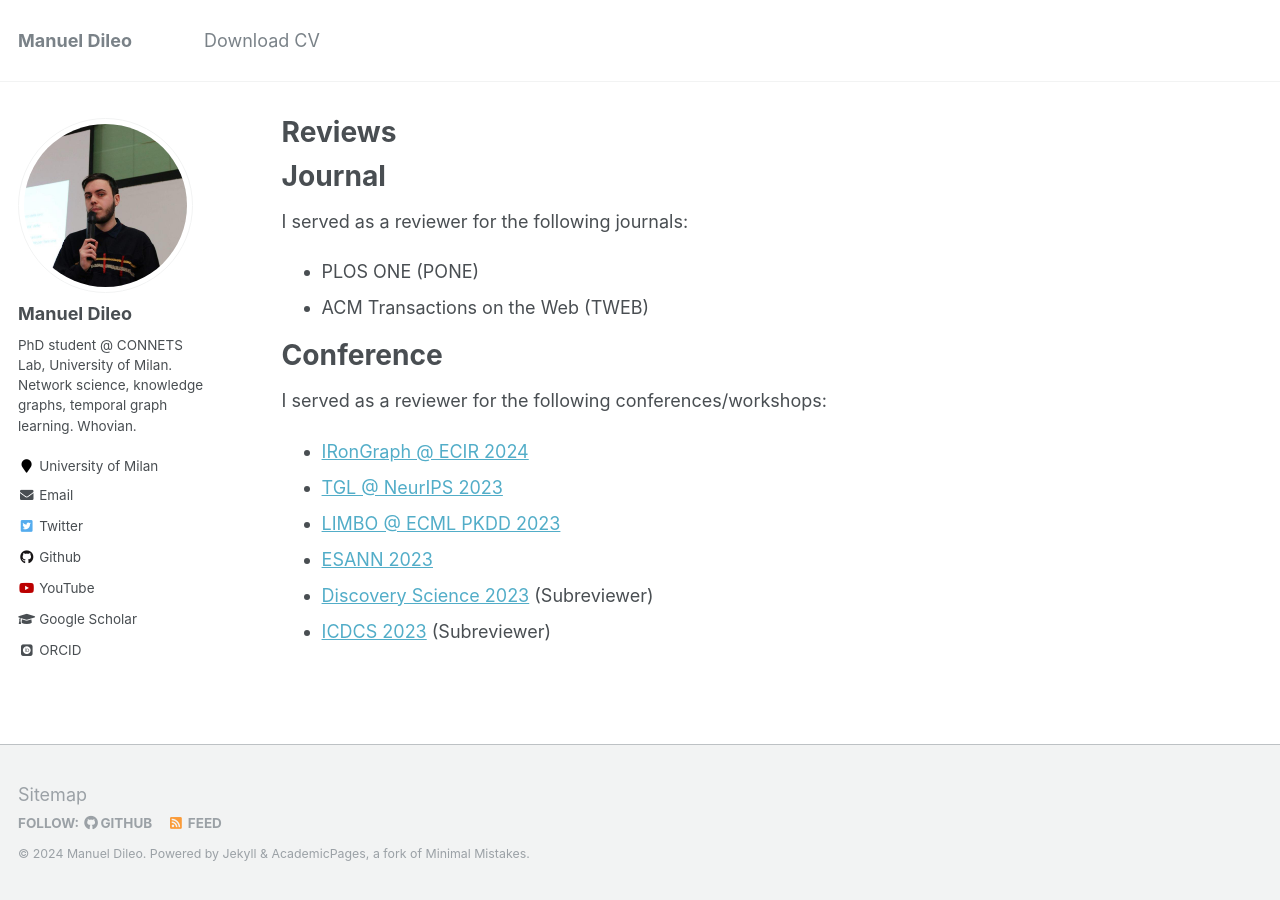
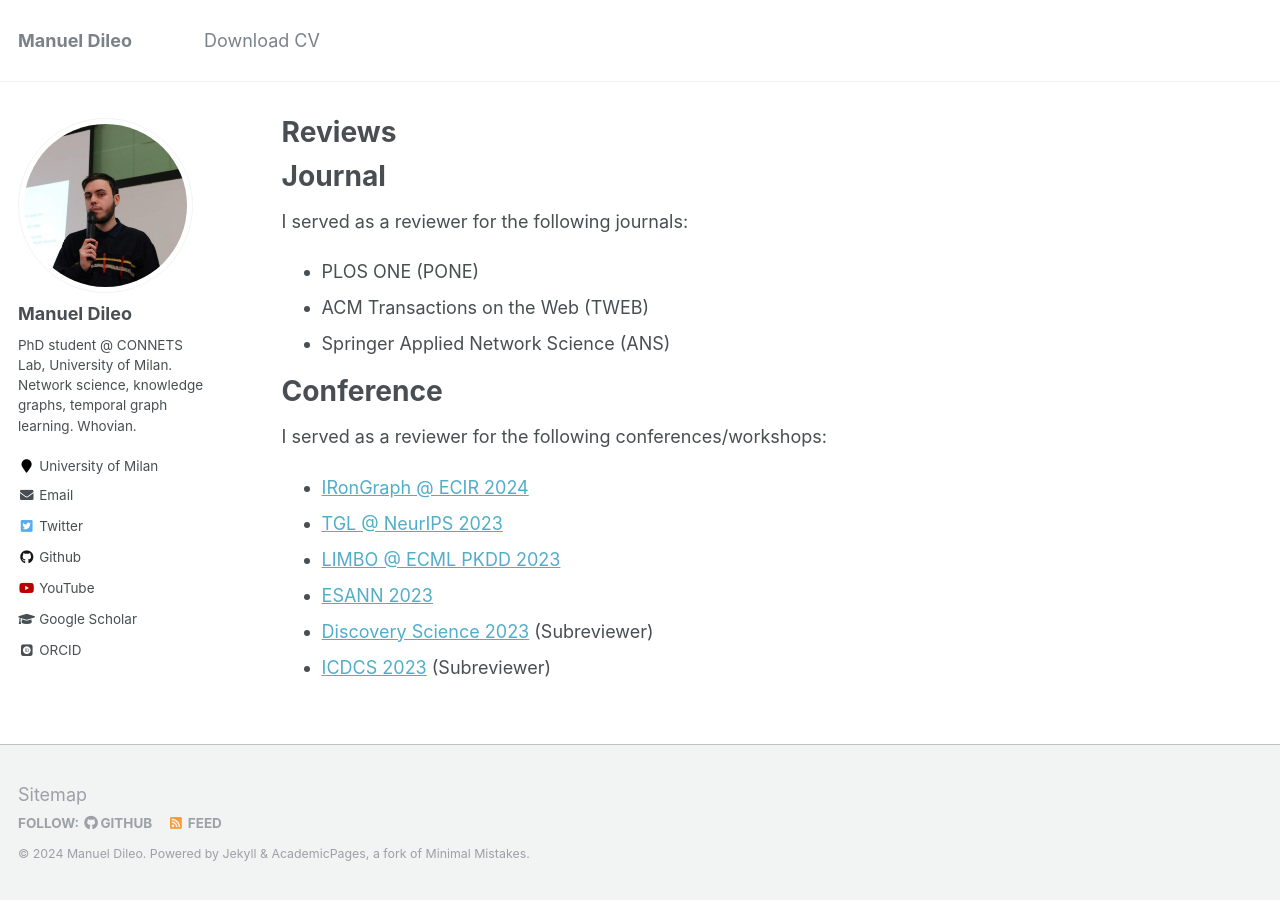
Before and after one commit to manuel-dileo/manuel-dileo.github.io, a Jekyll site: the page built from _pages/review.md, in a window 1280 px wide. Built offline with Jekyll 4.4.1, drawn with Linux system fonts in a browser that asks for light colours; some web fonts are replaced.

Commit message:
Update review.md

```diff
--- a/_pages/review.md
+++ b/_pages/review.md
@@ -11,6 +11,7 @@ Journal
 I served as a reviewer for the following journals:
 - PLOS ONE (PONE)
 - ACM Transactions on the Web (TWEB)
+- Springer Applied Network Science (ANS)
 
 Conference
 ======
```
